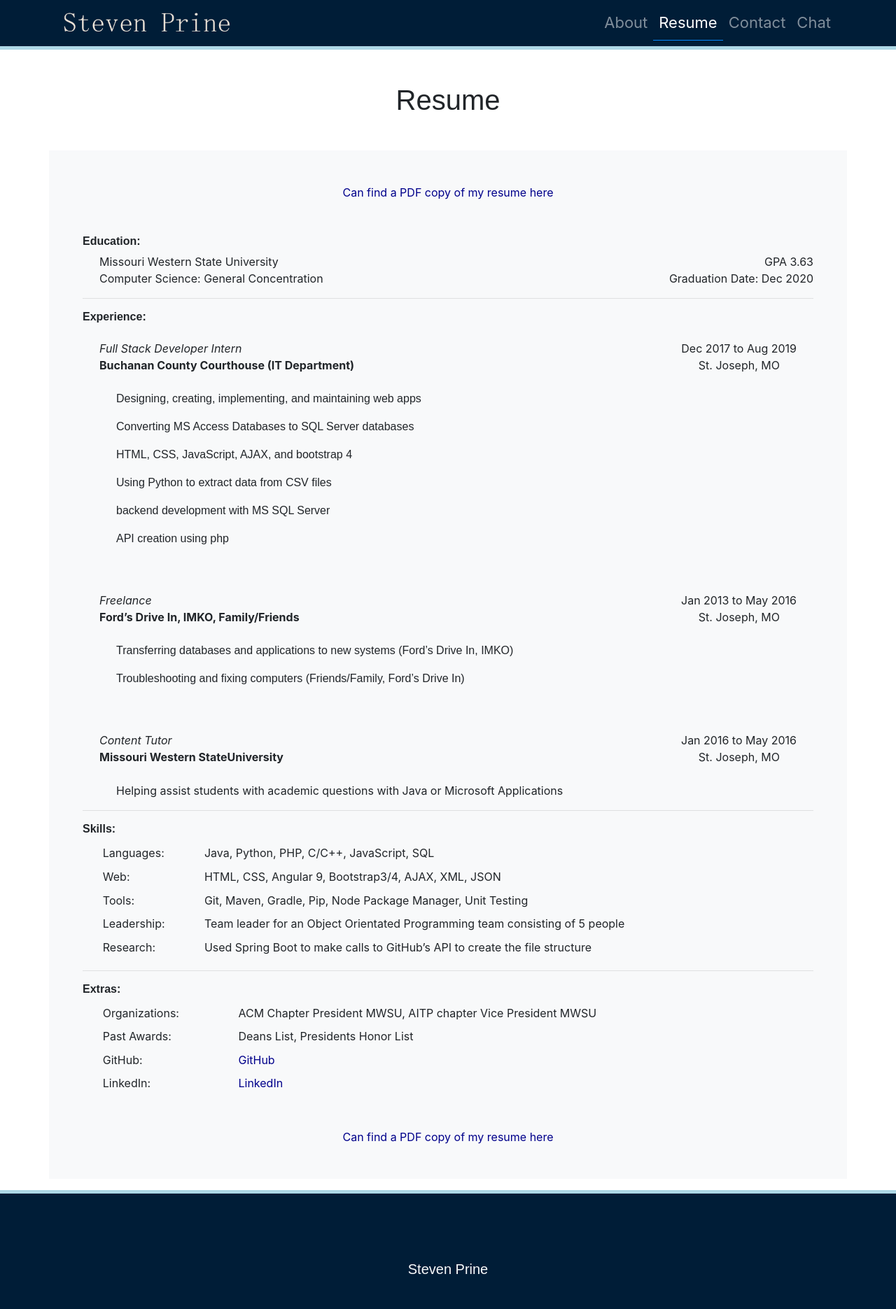
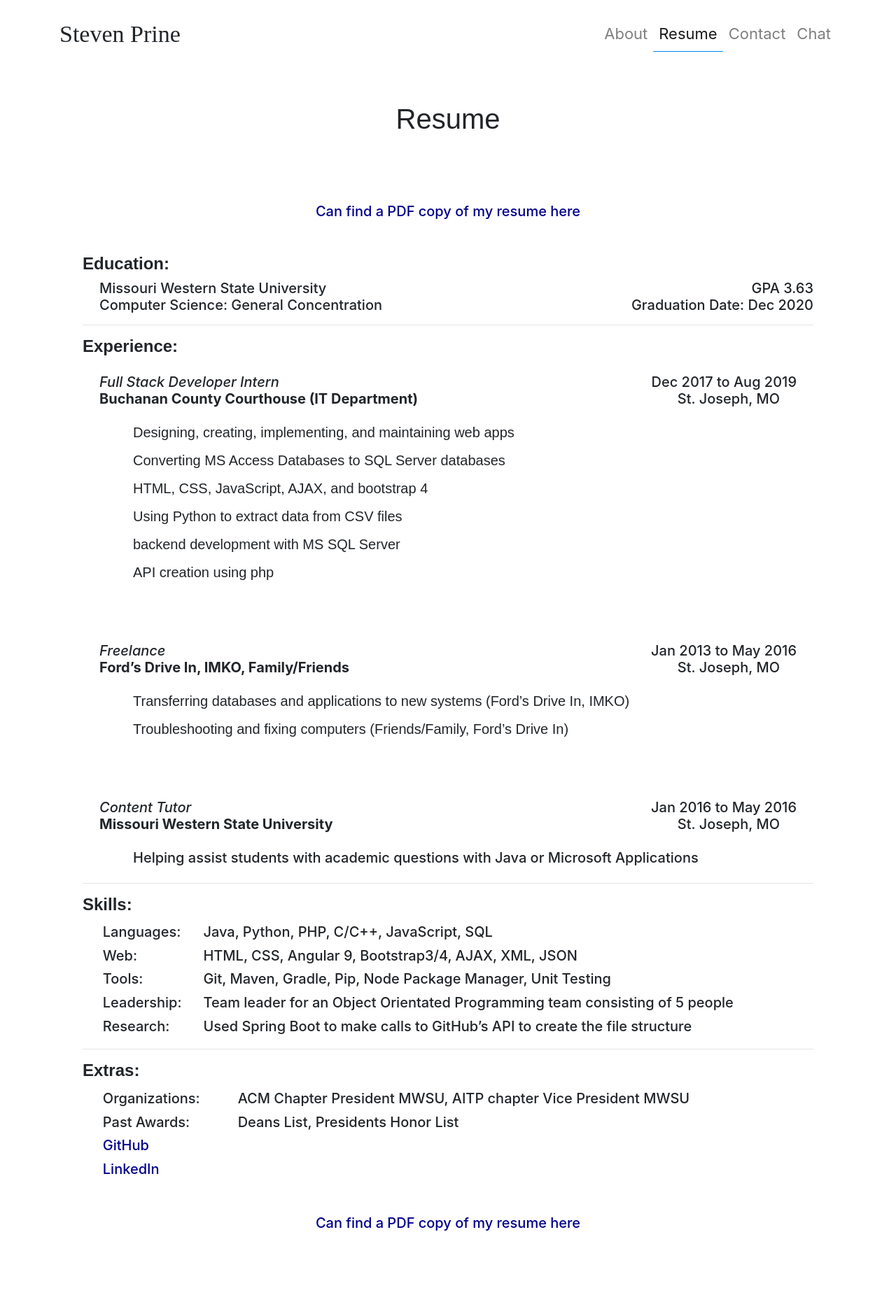
Before and after one commit to sprine168/stevenprine.com, an Angular app: page /resume in a window 1280 px wide. Shown: the top 1871 px of the page at 70% size. Built offline with nearby package versions, Linux system fonts and the light colour scheme; what ngx-socket-io would draw is missing.

Commit message:
Changed Styling to Minimalist -- Removed Background colors

```diff
--- a/src/app/about/about.component.html
+++ b/src/app/about/about.component.html
@@ -1,12 +1,14 @@
 <p class="text-center mt-5 mb-5 h1">Resume</p>
 
-<div class="container mb-3 mt-2 bg-light p-5">
+<div class="container mb-3 mt-2 p-5">
     <div class="text-center mb-5">
-        <a class="textLink" target="_blank" href="../../assets/files/PrineSteven_Resume.pdf">Can find a PDF copy of my resume here</a>
+        <a class="textLink h5" target="_blank" href="../../assets/files/PrineSteven_Resume.pdf">Can find a PDF copy of my
+            resume here</a>
     </div>
-    <p class="h6"><strong>Education:</strong></p>
+    <p class="h4"><strong>Education:</strong></p>
 
-    <section class="ml-4">
+    <section class="ml-4 h5">
+
         <div class="row">
             <div class="col-md-6">
                 Missouri Western State University<br>
@@ -18,13 +20,14 @@
                 Graduation Date: Dec 2020
             </div>
         </div>
+
     </section>
 
     <hr>
 
-    <p class="h6"><b>Experience:</b></p>
+    <p class="h4"><b>Experience:</b></p>
 
-    <section class="m-4">
+    <section class="m-4 h5">
         <div class="row">
             <div class="col-md-6">
                 <i>Full Stack Developer Intern</i><br>
@@ -36,20 +39,36 @@
                 <span class="mr-4">St. Joseph, MO</span>
             </div>
         </div>
+
+        <br>
+
+        <ul class="list-group ml-5" style="list-style-type:none; ">
+            <li>
+                <p>Designing, creating, implementing, and maintaining web apps</p>
+            </li>
+            <li>
+                <p>Converting MS Access Databases to SQL Server databases</p>
+            </li>
+            <li>
+                <p>HTML, CSS, JavaScript, AJAX, and bootstrap 4</p>
+            </li>
+            <li>
+                <p>Using Python to extract data from CSV files</p>
+            </li>
+            <li>
+                <p>backend development with MS SQL Server</p>
+            </li>
+            <li>
+                <p>API creation using php</p>
+            </li>
+        </ul>
+
     </section>
-
-    <ul class="list-group ml-5" style="list-style-type:none; ">
-        <li><p>Designing, creating, implementing, and maintaining web apps</p></li>
-        <li><p>Converting MS Access Databases to SQL Server databases</p></li>
-        <li><p>HTML, CSS, JavaScript, AJAX, and bootstrap 4</p></li>
-        <li><p>Using Python to extract data from CSV files</p></li>
-        <li><p>backend development with MS SQL Server</p></li>
-        <li><p>API creation using php</p></li>
-    </ul>
 
     <br>
 
-    <section class="m-4">
+    <section class="m-4 h5">
+
         <div class="row">
             <div class="col-md-6">
                 <i>Freelance</i><br>
@@ -61,20 +80,28 @@
                 <span class="mr-4">St. Joseph, MO</span>
             </div>
         </div>
+
+        <br>
+
+        <ul class="list-group ml-5" style="list-style-type:none;">
+            <li>
+                <p>Transferring databases and applications to new systems (Ford’s Drive In, IMKO)</p>
+            </li>
+            <li>
+                <p>Troubleshooting and fixing computers (Friends/Family, Ford’s Drive In)</p>
+            </li>
+        </ul>
+
     </section>
-
-    <ul class="list-group ml-5" style="list-style-type:none;">
-        <li><p>Transferring databases and applications to new systems (Ford’s Drive In, IMKO)</p></li>
-        <li><p>Troubleshooting and fixing computers (Friends/Family, Ford’s Drive In)</p></li>
-    </ul>
 
     <br>
 
-    <section class="m-4">
+    <section class="m-4 h5">
+
         <div class="row">
             <div class="col-md-6">
                 <i>Content Tutor</i><br>
-                <b>Missouri Western StateUniversity</b>
+                <b>Missouri Western State University</b>
             </div>
 
             <div class="col-md-6 text-right">
@@ -82,18 +109,20 @@
                 <span class="mr-4">St. Joseph, MO</span>
             </div>
         </div>
+
+        <br>
+
+        <ul class="list-group ml-5" style="list-style-type:none;">
+            <li>Helping assist students with academic questions with Java or Microsoft Applications</li>
+        </ul>
+
     </section>
-
-
-    <ul class="list-group ml-5" style="list-style-type:none;">
-        <li>Helping assist students with academic questions with Java or Microsoft Applications</li>
-    </ul>
 
     <hr>
 
-    <p class="h6"><b>Skills:</b></p>
+    <p class="h4"><b>Skills:</b></p>
 
-    <table class="table table-borderless table-sm ml-4">
+    <table class="table table-borderless table-sm ml-4 h5">
         <tbody>
             <tr>
                 <td scope="row">Languages:</td>
@@ -121,9 +150,9 @@
 
     <hr>
 
-    <p class="h6"><b>Extras:</b></p>
+    <p class="h4"><b>Extras:</b></p>
 
-    <table class="table table-borderless table-sm ml-4">
+    <table class="table table-borderless table-sm ml-4 h5">
         <tbody>
             <tr>
                 <td scope="row">Organizations:</td>
@@ -135,28 +164,20 @@
                 <td>Deans List, Presidents Honor List</td>
             </tr>
             <tr>
-                <td scope="row">GitHub:</td>
-                <td><a class="textLink"
-                        rel="noreferrer"
-                        target="_blank"
-                        href="https://github.com/sprine168">GitHub</a></td>
+                <td><a class="textLink" rel="noreferrer" target="_blank" href="https://github.com/sprine168">GitHub</a>
+                </td>
             </tr>
             <tr>
-                <td scope="row">LinkedIn: </td>
-                <td><a class="textLink"
-                       target="_blank"
-                       rel="noreferrer"
-                       href="https://www.linkedin.com/in/steven-p-8a38a2118/">LinkedIn</a></td>
+                <td><a class="textLink" target="_blank" rel="noreferrer"
+                        href="https://www.linkedin.com/in/steven-p-8a38a2118/">LinkedIn</a></td>
             </tr>
         </tbody>
 
     </table>
 
     <div class="mt-5 text-center">
-        <a class="textLink"
-            rel="noreferrer"
-            target="_blank"
-            href="../../assets/files/PrineSteven_Resume.pdf">Can find a PDF copy of my resume here</a>
+        <a class="textLink h5" rel="noreferrer" target="_blank" href="../../assets/files/PrineSteven_Resume.pdf">Can find a
+            PDF copy of my resume here</a>
     </div>
 
 </div>
--- a/src/app/chat-room/chat-room.component.css
+++ b/src/app/chat-room/chat-room.component.css
@@ -3,7 +3,7 @@
     overflow-y: scroll;
     max-height: 550px;
     overflow: auto;
-    min-height: 486px;
+    min-height: 460px;
 }
 
 .time {
--- a/src/app/chat-room/chat-room.component.html
+++ b/src/app/chat-room/chat-room.component.html
@@ -1,10 +1,7 @@
 <section class="height">
     <p class="text-center mt-5 h1">Chat</p>
     <div class="container mt-3 mb-5">
-        <p class="ml-5">This real time chat is being used on heroku
-            <br>
-            Powered by Socket.IO
-        </p>
+        <p class="ml-5">Socket.IO 2.0</p>
         <div class="row">
             <iframe class="col-md-12 textBox border mb-5 loadingFrame"
                 src="https://cherry-cobbler-88087.herokuapp.com/"
--- a/src/app/contact/chat-form/chat-form.component.css
+++ b/src/app/contact/chat-form/chat-form.component.css
@@ -1,9 +1,12 @@
 .ng-valid[required], .ng-valid.required  {
-    border-left: 5px solid #42A948; /* green */
+    border-bottom: 5px solid #42A948; /* green */
 }
 
 .ng-invalid.ng-touched:not(form)  {
-    border-bottom: 2px solid #7c0d05; /* red */
+    border-top: 1px solid #7c0d05; /* red */;
+    border-bottom: 5px solid #7c0d05; /* red */
+    border-left: 1px solid #7c0d05;
+    border-right: 1px solid #7c0d05;
 }
 
 input, textarea {
--- a/src/app/contact/chat-form/chat-form.component.html
+++ b/src/app/contact/chat-form/chat-form.component.html
@@ -1,7 +1,7 @@
 <div class="container">
-    <div class="row bg-light p-5">
+    <div class="row">
 
-        <div class="col-sm-8 mb-3">
+        <div class="col-sm-12 mb-3">
             <form (ngSubmit)="postData(form.value)" (ngSubmit)="onSubmit()" #form="ngForm">
 
                 <!-- New Row -->
@@ -95,22 +95,6 @@
 
         </div>
 
-        <!-- My Contact Information -->
-        <div class="col-sm-4 mt-5">
-            <ul class="list-unstyled mb-0">
-                <li>
-                    <p>
-                        <strong>Contact Information:</strong>
-                    </p>
-                </li>
-                <li>
-                    <p><a href="tel:+18166897463">(816) 689-7463</a></p>
-                </li>
-                <li>
-                    <p><a href="mailto:steven@stevenprine.com">steven@stevenprine.com</a></p>
-                </li>
-            </ul>
-        </div>
+    </div>
 
-    </div>
 </div>
--- a/src/app/contact/contact.component.css
+++ b/src/app/contact/contact.component.css
@@ -1,3 +1,3 @@
 .form {
-    min-height: 582px;
+    min-height: 564px;
 }
--- a/src/app/contact/contact.component.html
+++ b/src/app/contact/contact.component.html
@@ -1,10 +1,5 @@
 <section class="mt-5">
-    <p class="text-center h1">Contact</p>
-
-    <div class="container mt-3">
-        <p class="ml-5">Using a PHP Rest API and Angular 9 to send <br>
-            email asynchronously</p>
-    </div>
+    <p class="text-center h1 mb-5">Contact</p>
 
     <div class="form">
         <app-chat-form></app-chat-form>
--- a/src/app/footer/footer.component.html
+++ b/src/app/footer/footer.component.html
@@ -1,9 +1,32 @@
-<footer class="background p-5 sticky-bottom" style="border-top: 5px lightblue solid">
-    <div class="container">
+<footer class="p-5 background sticky-bottom">
+    <div class="container text-center">
 
-        <p class="text-light text-center mt-5 h5">
-            Steven Prine
-        </p>
+        <div class="row">
+
+            <div class="col">
+                <a target="_blank" rel="noreferrer" href="https://www.linkedin.com/in/steven-p-8a38a2118/" class="mr-5">
+                    <img width="90" class="button" src="../../assets/Images/LI-In-Bug.png" alt="Linked In Link Logo">
+                </a>
+
+                <a rel="noreferrer" target="_blank" href="https://github.com/sprine168" class="mr-2 button">
+                    <img width="80" class="" src="../../assets/Images/GitHub-Mark-64px.png" alt="Git Hub Link Logo">
+                </a>
+            </div>
+
+            <!-- My Contact Information -->
+            <div class="col justify h5">
+                <ul class="list-unstyled">
+                    <li>
+                        <p>Phone: <a href="tel:+18166897463">(816) 689-7463</a></p>
+                    </li>
+                    <li>
+                        <p>Email: <a href="mailto:steven@stevenprine.com">steven@stevenprine.com</a></p>
+                    </li>
+                </ul>
+            </div>
+
+        </div>
 
     </div>
+
 </footer>
--- a/src/app/header/header.component.css
+++ b/src/app/header/header.component.css
@@ -1,8 +1,15 @@
 .activeStyle  {
   border-bottom: 1px solid rgb(5, 136, 252);
   color: aliceblue;
-}ng
+}
 
+.logo {
+  font-family: "Times New Roman", Times, serif;
+  font-size: 34px;
+  width: 250px;
+  padding-top: 15px;
+
+}
 
 @media screen and (max-height: 450px) {
   .overlay a {font-size: 20px}
@@ -27,9 +34,9 @@ a {
 }
 
 .hover:hover {
-  color: aliceblue !important;
-  border-bottom: 1px solid rgb(5, 136, 252);
+  color: black !important;
+  border-bottom: 1px solid rgb(57, 127, 189);
   background-color: transparent;
   position: relative;
-  transition: border-bottom .4s linear;
+  transition: border-bottom .5s linear;
 }
--- a/src/app/header/header.component.html
+++ b/src/app/header/header.component.html
@@ -1,8 +1,7 @@
-<nav class="navbar navbar-expand-sm navbar-dark background sticky-top" style="border-bottom: 5px lightblue solid">
+<nav class="navbar navbar-expand-sm navbar-light background sticky-top">
     <div class="container">
 
-        <img src="../assets/Images/Website Logo.png" width="250" height="auto" class="d-inline-block align-top"
-            alt="S P Logo">
+        <p class="logo">Steven Prine</p>
 
         <button class="navbar-toggler" type="button" (click)="toggleNavbar()">
             <span class="navbar-toggler-icon"></span>
--- a/src/app/home/home.component.html
+++ b/src/app/home/home.component.html
@@ -1,32 +1,11 @@
 <p class="text-center mb-5 mt-5 h1">About</p>
-<section class="container mt-1 bg-light p-5">
+<section class="container mt-1 p-5">
 
     <div class="row">
         <div class="col-sm-12">
             <p class="headings rounded p-2 text-center mb-3 h2">Full Stack Developer</p>
+
             <div class="pl-2">
-                <p>Check out my GitHub or LinkedIn by clicking one of the icons below:</p>
-
-                <a target="_blank"
-                    rel="noreferrer"
-                    href="https://www.linkedin.com/in/steven-p-8a38a2118/"
-                    class="mr-2">
-                    <img width="100"
-                         class="button"
-                         src="../../assets/Images/LI-In-Bug.png"
-                         alt="Linked In Link Logo">
-                </a>
-
-                <a  rel="noreferrer"
-                    target="_blank"
-                    href="https://github.com/sprine168"
-                    class="mr-2 button">
-                    <img width="64"
-                         class=""
-                         src="../../assets/Images/GitHub-Mark-64px.png"
-                         alt="Git Hub Link Logo">
-                </a>
-
                 <div class="mt-3 ml-1 h5">
                     <p>Java Stack (JavaFX, SpringBoot)</p>
                     <p>LAMP Stack (Linux, Apache, MySQL, PHP/Python)</p>
@@ -34,78 +13,56 @@
                     <p>WISP Stack (Windows, IIS, SQL Server, PHP/Python)</p>
                 </div>
             </div>
+
         </div>
     </div>
 
 </section>
 
-<section class="container mb-5 mt-5 bg-light p-5">
-    <div class="row">
-
-        <div class="col-sm mt-3">
-            <p class="headings rounded p-2 h2 pl-3">Software Engineering</p>
-            <div class="h5 ml-2">
-                <p>Developing software to requirements documentation</p>
-                <p>Development/Operations (DevOps)</p>
-                <p>Software Development Life Cycle (SDLC)</p>
-                <p>Researching Programming Languages and technologies</p>
-            </div>
-        </div>
-
-        <div class="col-sm mt-3">
-            <p class="headings rounded p-2 h2 pl-3">Web Technologies</p>
-            <div class="h5 ml-2">
-                <p>HTML5, CSS, JavaScript, JQuery</p>
-                <p>Bootstrap 4</p>
-                <p>Extensible Markup Language (XML)</p>
-                <p>JavaScript Object Notation (JSON)</p>
-            </div>
-        </div>
-
-    </div>
-</section>
-
-<section class="container mb-5 mb-5 mt-5 bg-light p-5">
+<section class="container mb-5 mb-5 mt-5  p-5">
     <div class="row">
 
         <div class="col-sm-12 mb-5">
-            <p class="headings rounded p-2 h2 pl-3">Professional Details</p>
+            <p class="headings rounded p-2 h2 pl-3 text-center">Details</p>
 
             <p class="h5 mt-3 indent doubleSpace justify ml-2">
-                Hello, my name is Steven Prine and I love developing the front and back end of applications.
-                I also enjoy solving real-world problems using information technology (IT) and software to accomplish
-                 system requirements.
-                I am currently creating stevenprine.com in Angular 9 on Hostgator shared hosting. I'm also building
-                the chat room on Heroku with node.js and websockets.
-                I would like to continue working with web applications that work on all devices. Although, if needed
-                I am skilled at created Python 3 and JavaFX applications and I am willing to learn new skills if needed.
-                I graduate in December 2020, but I will be able to work anywhere since my last 4 classes are general
-                studies and online. Also, I am willing to relocate for companies and traveling also does not bother me.
-                <br class="mb-5">
-                If you would like to know about my professional experiences head over to my
-                <a class="textLink"
-                    routerLink="/resume">resume</a>.
+                Hello, I am Steven Prine and I am going to tell you a few things about what I achieve professionally. I
+                use computer science concepts to complete applications that are scalable and efficient for solving
+                real-world problems. I thoroughly enjoy programming web applications, while being entertained by
+                learning new technologies. I plan on continuing education towards my master's degree in Computer Science
+                with a concentration in application programming. If you would like to know more about my professional
+                experiences, I implore you to take a look at my <a class="textLink" routerLink="/resume">resume</a>.
+            </p>
+            <p class="h5 indent doubleSpace justify ml-2">
+                A few things I enjoy personally are reading, listening to music, and playing video games. I enjoy
+                reading the classics and I am currently reading The Once and Future King and Dante's Inferno. My
+                favorite type of music is Classical music, but I also listen to a full
+                assortment of music. The best games to me, are video games that have an open world that allow me to
+                explore areas in detail.
             </p>
         </div>
     </div>
 </section>
 
-<section class="container mb-5 mt-5 bg-light p-5">
+<section class="container mb-5 mt-5 p-5">
     <div class="row">
         <div class="col-sm-12">
-            <p class="headings rounded p-2 h2 pl-3">Thank you for stopping by</p>
+            <p class="headings rounded p-2 h2 pl-3 text-center">Thank you for stopping by</p>
 
-            <p class="h5 mt-3 indent ml-2">
+            <p class="h5 mt-3 indent ml-2 justify">
                 This page reflects some of my skillset and
                 unique talents. If you think I'm a good fit
                 for your company, please feel free to reach out.
-                <br>
-                <br>
+            </p>
+
+            <br>
+
+            <p class="h5 ml-2 justify">
                 Looking forward
                 to hearing from you soon,
-                <br>
-                Steven Prine.
             </p>
+
+            <p class="h5 ml-2 justify">Steven Prine.</p>
         </div>
     </div>
 </section>
--- a/src/styles.css
+++ b/src/styles.css
@@ -29,7 +29,7 @@ html {
 }
 
 .background {
-    background-color: #001d37;
+    background-color: white;
 }
 
 /* Removing standard link styling  */
```
